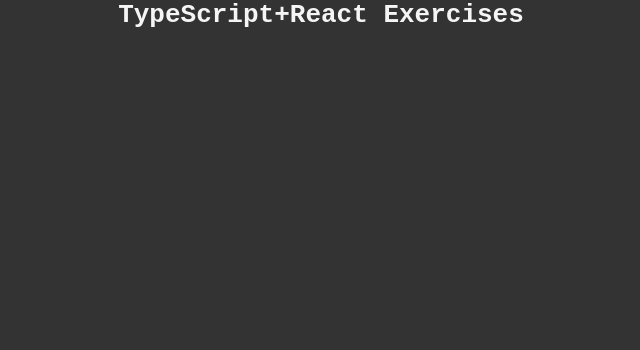
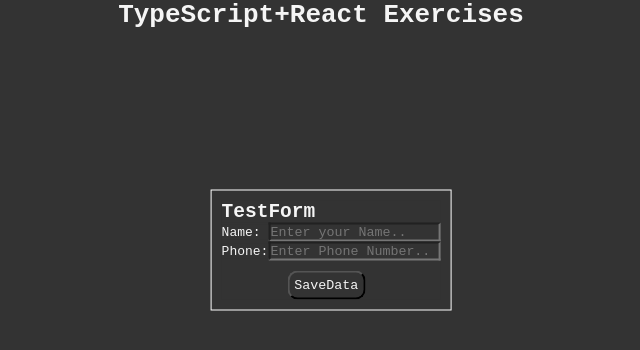
Before and after one commit to nikhildev-webapp/TypeScript-ReactExercises, a React (Vite) app: page / in a window 1280 px wide. Shown: the top 350 px of the page, without its empty margins (319-959 px from the left). Built offline with nearby package versions, Linux system fonts and the light colour scheme.

Commit message:
Define structure of form

```diff
--- a/src/App.tsx
+++ b/src/App.tsx
@@ -1,10 +1,11 @@
 import './App.css'
+import Form from './components/Form'
 
 function App() {
   return (
     <>
       <h1 style={{ textAlign: 'center' }}>TypeScript+React Exercises</h1>
-
+      <Form/>
     </>
   )
 }
--- a/src/components/Form.tsx
+++ b/src/components/Form.tsx
@@ -1,8 +1,32 @@
+import { useState } from "react"
+
 // import React from 'react'
-
 const Form = () => {
+    const containerStyle:any = {
+        border: '1px solid white',
+        display: 'inline-block',
+        padding: '10px',
+        margin: ' 10px',
+        position: 'absolute',
+        top: '30%',
+        left:'50%',
+        transform:'translate(-50%,-50%)'
+    }
+    const [name, setName] = useState<string>('');
+    const [phone, setPhone] = useState<number>();
   return (
-    <div>Form</div>
+      <>
+          <div  style={containerStyle}>
+              <form>
+                  <h2>TestForm</h2>
+                  <label>Name: </label>
+                  <input  type="text" placeholder="Enter your Name.."  value={name}/><br />
+                  <label >Phone:</label>
+                  <input  type="tel" placeholder="Enter Phone Number.." value={phone} /><br />
+                  <button style={{padding:'5px',borderRadius:'10px',position:'relative',left:'30%', marginTop:'10px'}}>SaveData</button>
+              </form>
+          </div>
+      </>
   )
 }
 
```
